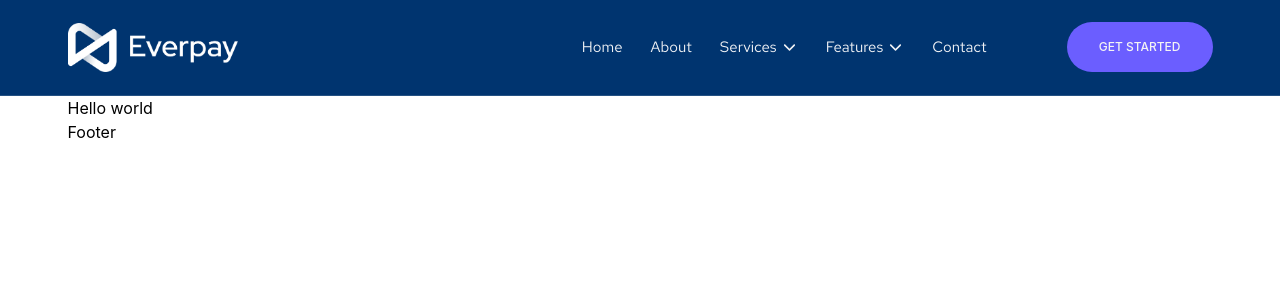
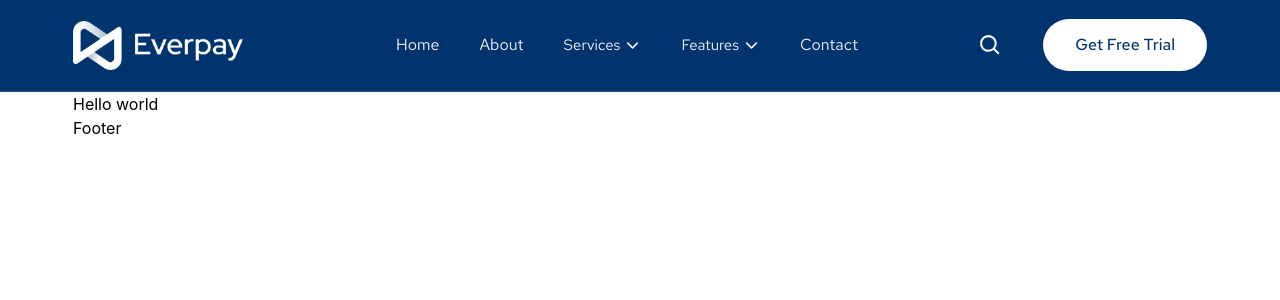
Before and after one commit to programmerrafi/payment-getway-next-js, a Next.js app: page / in a window 1280 px wide. Shown: the top 300 px of the page. Built offline with nearby package versions, Linux system fonts and the light colour scheme.

Commit message:
backDrop PopUp done

```diff
--- a/app/components/shared/ButtonC/index.js
+++ b/app/components/shared/ButtonC/index.js
@@ -1,17 +1,16 @@
 import React from "react";
 
-function ButtonC({ title, className, width, text, ...rest }) {
+function ButtonC({ title, className, width, ...rest }) {
   return (
     <button
       className={`
-        px-8 py-4 text-colorWhite font-medium
+        px-8 py-[14px] text-textSecondary font-medium font-RadHatText
         rounded-full cursor-pointer
-        bg-btn2 hover:text-white
-        hover:bg-btn2
-        transition-all duration-300 ease-in-out
+        bg-white
+        duration-300 ease-out hover:-translate-y-2 shadow-sm
         ${className}
       `}
-      style={{ fontSize: text, width: width }}
+      style={{ width: width }}
       {...rest}
     >
       {title}
--- a/app/layout/Navbar/NavLi/DropDown/DropDownLI.js
+++ b/app/layout/Navbar/NavLi/DropDown/DropDownLI.js
@@ -9,7 +9,7 @@ const DropDownLI = ({ text }) => {
 
   return (
     <li
-      className="group sub-menu-head lg:py-9 cursor-pointer relative duration-300 ease-linear"
+      className="group sub-menu-head lg:py-[34px] cursor-pointer relative"
       onClick={() => setNavToggle(!navToggle)}
     >
       <Link href="#">
--- a/app/layout/Navbar/NavLi/NavLi.js
+++ b/app/layout/Navbar/NavLi/NavLi.js
@@ -5,7 +5,7 @@ const NavLi = ({ text }) => {
   return (
     <li>
       <Link href="#">
-        <div className="text-navTextColor transition-all text-[15px] font-RadHatText">
+        <div className="text-navTextColor text-base font-RadHatText">
           {text}
         </div>
       </Link>
--- a/app/layout/Navbar/Navbar.js
+++ b/app/layout/Navbar/Navbar.js
@@ -6,9 +6,11 @@ import Link from "next/link";
 import ButtonC from "../../components/shared/ButtonC";
 import { HiOutlineMenuAlt3 } from "react-icons/hi";
 import { AiOutlineClose } from "react-icons/ai";
+import { BiSearch } from "react-icons/bi";
 
 const Navbar = () => {
   const [open, setOpen] = useState(false);
+  const [searchBackDrop, setSearchBackDrop] = useState(false);
   const [navbar, setNavbar] = useState(false);
 
   const nav = () => {
@@ -65,11 +67,10 @@ const Navbar = () => {
               className="menu lg:hidden cursor-pointer"
               onClick={() => setOpen((x) => !x)}
             >
-              <HiOutlineMenuAlt3 size={40} className="text-white" />
+              <HiOutlineMenuAlt3 size={40} className="text-navTextColor" />
             </div>
 
             {/* NavList */}
-            {/* bg-teal-700  bg-slate-800*/}
             <div
               className={`${
                 !open &&
@@ -92,22 +93,59 @@ const Navbar = () => {
                 </div>
               </div>
               {/* Nav Menu */}
-              <div className={`nav-menu flex items-center lg:gap-20`}>
-                <ul className="main-menu pl-10 lg:pl-0 flex-col lg:flex-row lg:flex lg:items-center lg:flex-wrap gap-7 space-y-10 lg:space-y-0">
+              <div className={`nav-menu flex items-center lg:gap-28`}>
+                <ul className="main-menu pl-10 lg:pl-0 flex-col lg:flex-row lg:flex lg:items-center lg:flex-wrap gap-10 space-y-10 lg:space-y-0">
                   <NavLi text="Home" />
                   <NavLi text="About" />
                   <DropDownLI text="Services" />
                   <DropDownLI text="Features" />
                   <NavLi text="Contact" />
                 </ul>
-                {/* Button */}
+                {/* Button & Search */}
                 <div className="hidden lg:block">
-                  <ButtonC title="GET STARTED" text="12px" />
+                  <div className="flex items-center gap-8">
+                    <div
+                      className="cursor-pointer p-2"
+                      onClick={() => setSearchBackDrop(true)}
+                    >
+                      <BiSearch
+                        size={25}
+                        className="text-navTextColor hover:text-searchBg"
+                      />
+                    </div>
+                    <ButtonC title="Get Free Trial" className="text-base" />
+                  </div>
                 </div>
               </div>
             </div>
           </div>
         </nav>
+
+        {/* BackDrop */}
+        <div
+          className={`${
+            !searchBackDrop &&
+            "absolute hidden lg:block bg-teal-700 lg:top-[-1080px] top-0 lg:!duration-[600ms] ease-in-out z-[995]"
+          } lg:absolute hidden lg:block lg:top-0 lg:left-0 lg:bg-popUpBg opacity-60 relative top-0 z-[1000] w-screen h-screen lg:duration-[1200ms] ease-in-out`}
+          onClick={() => setSearchBackDrop(false)}
+        >
+          <div className="w-full h-screen flex items-center justify-center">
+            <div
+              className="w-1/2 py-2 relative"
+              onClick={(e) => e.stopPropagation()}
+            >
+              <input
+                type="text"
+                placeholder="Search..."
+                className="w-full pl-8 pr-12 py-6 rounded-xl bg-popUpBg text-navTextColor"
+              />
+              <BiSearch
+                size={25}
+                className="text-navTextColor cursor-pointer absolute top-1/2 -translate-y-1/2 right-4"
+              />
+            </div>
+          </div>
+        </div>
       </header>
     </>
   );
--- a/styles/globals.css
+++ b/styles/globals.css
@@ -1,5 +1,4 @@
 /* Google All Fonts */
-/* @import url("https://fonts.googleapis.com/css2?family=Montserrat:ital,wght@0,100;0,200;0,300;0,400;0,500;0,600;0,700;0,800;0,900;1,100;1,200;1,300;1,400;1,500;1,600;1,700;1,800;1,900&display=swap"); */
 
 @import url("https://fonts.googleapis.com/css2?family=Montserrat:ital,wght@0,100;0,200;0,300;0,400;0,500;0,600;0,700;0,800;0,900;1,100;1,200;1,300;1,400;1,500;1,600;1,700;1,800;1,900&family=Red+Hat+Text:ital,wght@0,300;0,400;0,500;0,600;0,700;1,300;1,400;1,500;1,600;1,700&display=swap");
 
@@ -25,23 +24,5 @@ a {
 
 /* Wrapper container */
 .container {
-  @apply !max-w-[1150px] mx-auto px-5 lg:px-[2.5px];
+  @apply !max-w-[1150px] mx-auto px-5 lg:px-2;
 }
-
-/* ===============Navbar======================= */
-@media screen and (max-width: 1024px) {
-  /* TODO: Edit here now that */
-  .sub-menu-head .sub-menu {
-    /* position: unset; */
-    /* width: 100%;
-    opacity: 1;
-    visibility: visible;
-    transform: translate(0%);
-    -webkit-transform: translate(0%);
-    -moz-transform: translate(0%);
-    -ms-transform: translate(0%);
-    -o-transform: translate(0%);
-    display: none; */
-  }
-}
-/* =================Navbar end======================== */
--- a/tailwind.config.js
+++ b/tailwind.config.js
@@ -12,14 +12,12 @@ module.exports = {
         RadHatText: ["Red Hat Text", "sans-serif"],
       },
       colors: {
-        bgMain: "#151518",
         colorPrimary: "#002855",
         colorSecondary: "#00346F",
-        colorGray1: "#7A7A7A",
-        colorAccent: "#61CE70",
-        colorWhite: "#F4F4F4",
-        blackPrimary: "#030304",
+        searchBg: "#CACFEA",
+        popUpBg: "#15172AF7",
         navTextColor: "#F1F3F6",
+        textSecondary: "#00346F",
         btnSecondary: "#534D9F",
         blackSecondary: "#151518",
         black3: "#1C1B1B",
```
